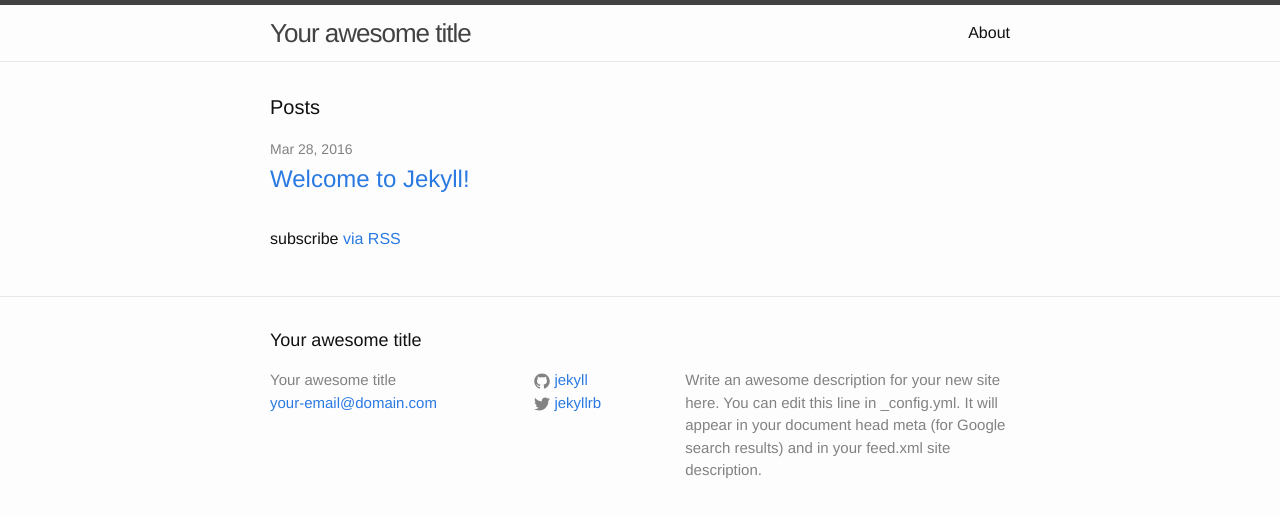
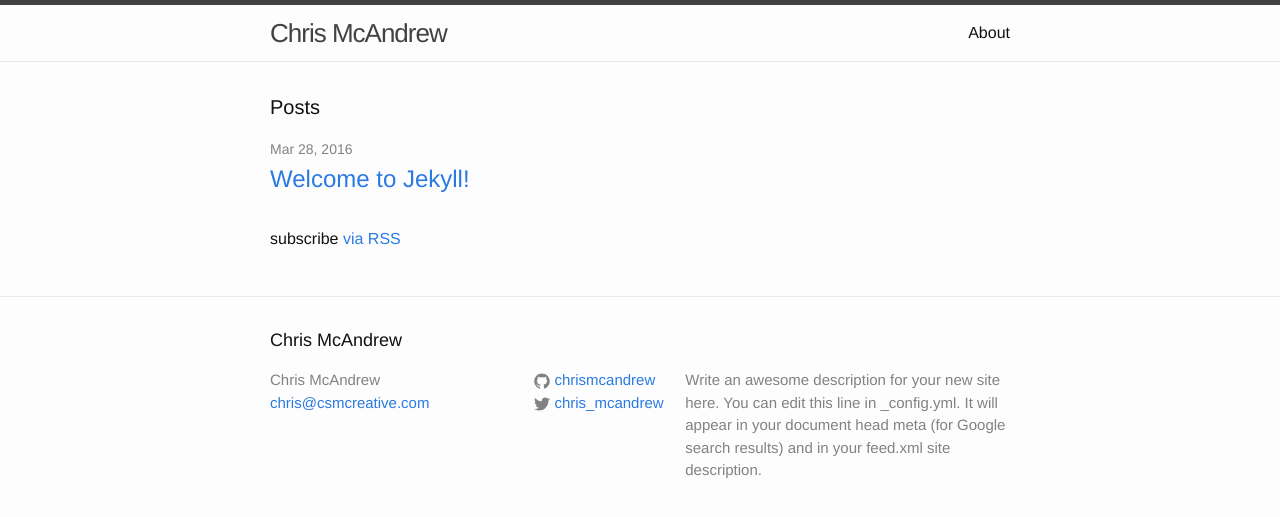
Before and after one commit to chrismcandrew/jekyll, a Jekyll site: the page built from csmjekyll/index.html, in a window 1280 px wide. Shown: the top 517 px of the page. Built offline with Jekyll 4.4.1, drawn with Linux system fonts in a browser that asks for light colours.

Commit message:
Add twitter and github account info in footer

```diff
--- a/csmjekyll/_config.yml
+++ b/csmjekyll/_config.yml
@@ -6,16 +6,16 @@
 # 'jekyll serve'. If you change this file, please restart the server process.
 
 # Site settings
-title: Your awesome title
-email: your-email@domain.com
+title: Chris McAndrew
+email: chris@csmcreative.com
 description: > # this means to ignore newlines until "baseurl:"
   Write an awesome description for your new site here. You can edit this
   line in _config.yml. It will appear in your document head meta (for
   Google search results) and in your feed.xml site description.
 baseurl: "" # the subpath of your site, e.g. /blog
 url: "http://yourdomain.com" # the base hostname & protocol for your site
-twitter_username: jekyllrb
-github_username:  jekyll
+twitter_username: chris_mcandrew
+github_username:  chrismcandrew
 
 # Build settings
 markdown: kramdown
```
